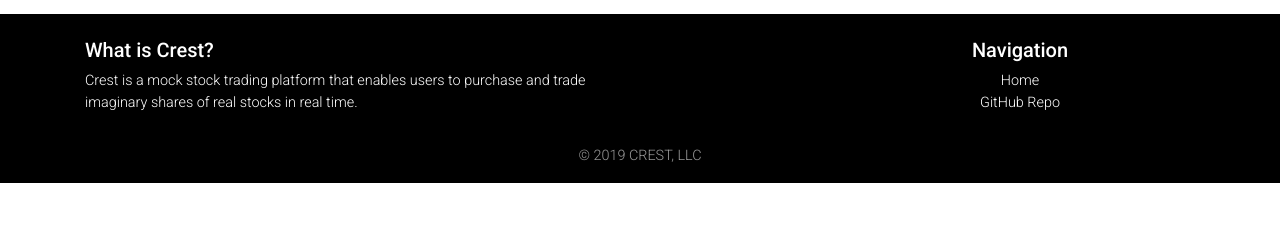
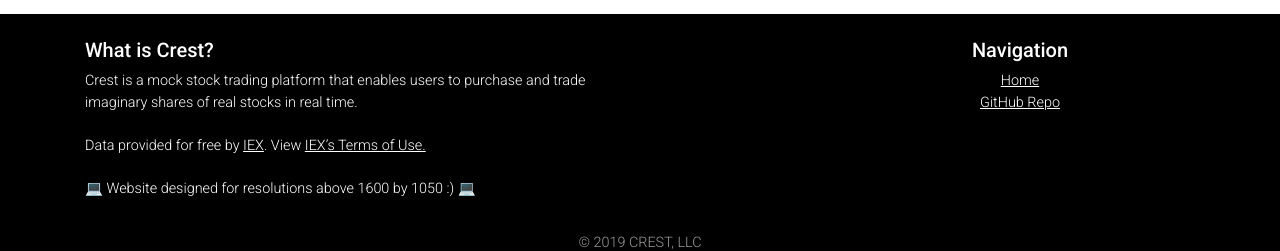
Before and after one commit to wileybb/Crest, a React (Create React App) app in the folder client/: page / in a window 1280 px wide. Shown: the part 1578-1829 px from the top of the page. Before the commit the page ends 1761 px from the top, so only its background shows below. Built offline with nearby package versions, Linux system fonts and the light colour scheme; no server answers; a web font is replaced by a local one; what react-fusioncharts would draw is missing.

Commit message:
added footer resolution declaration

```diff
--- a/client/src/components/Footer/Footer.js
+++ b/client/src/components/Footer/Footer.js
@@ -9,13 +9,13 @@ const Footer = () => {
           <MDBCol md="6">
             <h5 className="title"><strong>What is Crest?</strong></h5>
             <p>
-            Crest is a mock stock trading platform that enables users to purchase and trade imaginary shares of real stocks in real time.
+            Crest is a mock stock trading platform that enables users to purchase and trade imaginary shares of real stocks in real time. <br/><br/> Data provided for free by <a href="https://iextrading.com/developer" style={{ textDecoration: "underline" }}>IEX</a>. View <a href="https://iextrading.com/api-exhibit-a/" style={{ textDecoration: "underline" }}>IEX’s Terms of Use.</a> <br/><br/> 💻 Website designed for resolutions above 1600 by 1050 :) 💻
             </p>
           </MDBCol>
           <MDBCol md="4" className="text-center">
             <h5 className="title"><strong>Navigation</strong></h5>
-            <a href="/">Home</a> <br />
-            <a href="https://github.com/sgenini/projectThree">GitHub Repo</a>
+            <a href="/" style={{ textDecoration: "underline" }}>Home</a> <br />
+            <a href="https://github.com/sgenini/projectThree" style={{ textDecoration: "underline" }}>GitHub Repo</a>
           </MDBCol>
         </MDBRow>
       </MDBContainer>
--- /dev/null
+++ b/client/src/style.css
@@ -0,0 +1,5 @@
+body {
+  /* zoom: 1 */
+  /* transform: scale(0.8);
+  transform-origin: 0 0; */
+}
```
